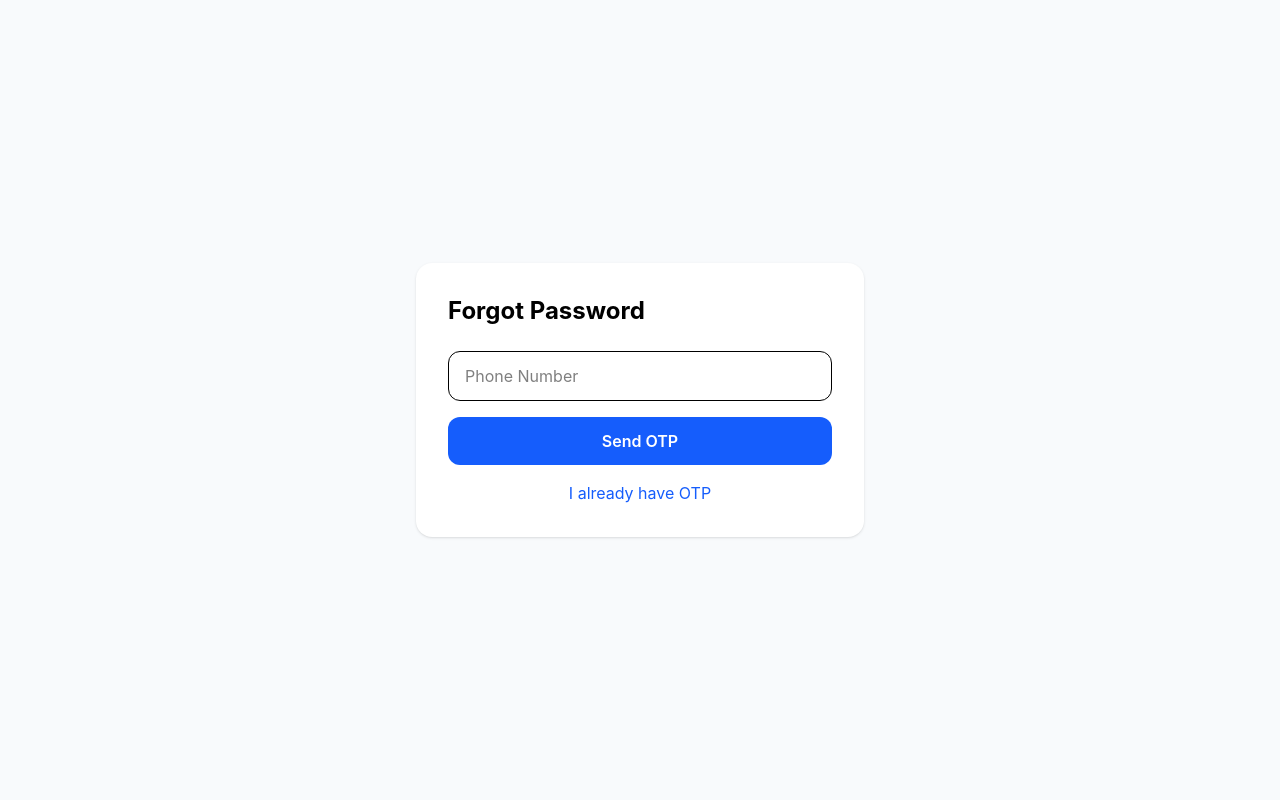
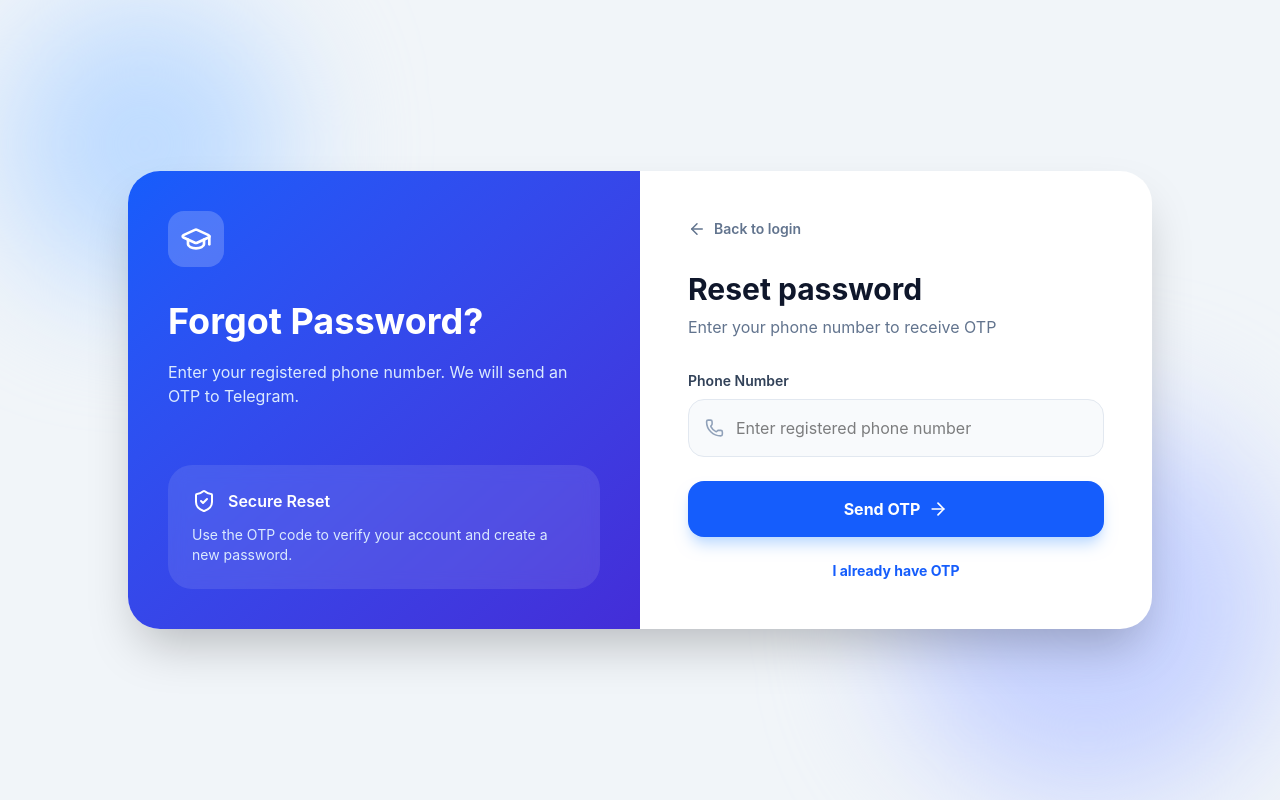
Before and after one commit to limhong123/TamdanSes_Lv2, a React app in the folder frontend/: page /forgot-password in a window 1280 px wide. Built offline with nearby package versions, Linux system fonts and the light colour scheme; the HTML template or start-up script is replaced by a standard one.

Commit message:
update ui

```diff
--- a/frontend/src/pages/auth/ForgotPassword.jsx
+++ b/frontend/src/pages/auth/ForgotPassword.jsx
@@ -1,3 +1,11 @@
+import {
+  ArrowLeft,
+  ArrowRight,
+  GraduationCap,
+  Phone,
+  Send,
+  ShieldCheck,
+} from "lucide-react";
 import { useState } from "react";
 import { Link, useNavigate } from "react-router-dom";
 import api from "../../api/axios";
@@ -7,16 +15,21 @@ export default function ForgotPassword() {
 
   const [phone, setPhone] = useState("");
   const [message, setMessage] = useState("");
+  const [type, setType] = useState("");
+  const [loading, setLoading] = useState(false);
 
   const submit = async (e) => {
     e.preventDefault();
     setMessage("");
+    setType("");
+    setLoading(true);
 
     try {
       const res = await api.post("/auth/forgot-password", {
         phone,
       });
 
+      setType("success");
       setMessage(res.data.message || "OTP sent to Telegram");
 
       setTimeout(() => {
@@ -25,39 +38,115 @@ export default function ForgotPassword() {
         });
       }, 800);
     } catch (err) {
+      setType("error");
       setMessage(err?.response?.data?.detail || "Send OTP failed");
+    } finally {
+      setLoading(false);
     }
   };
 
   return (
-    <div className="flex min-h-screen items-center justify-center bg-slate-50 px-4">
-      <form
-        onSubmit={submit}
-        className="w-full max-w-md rounded-2xl bg-white p-8 shadow"
+    <div className="relative flex min-h-screen items-center justify-center overflow-hidden bg-slate-100 px-4">
+      <div className="absolute left-0 top-0 h-72 w-72 rounded-full bg-blue-200 blur-3xl" />
+      <div className="absolute bottom-0 right-0 h-96 w-96 rounded-full bg-indigo-200 blur-3xl" />
+
+      <div className="relative grid w-full max-w-5xl overflow-hidden rounded-[2rem] bg-white shadow-2xl md:grid-cols-2">
+        <div className="hidden bg-gradient-to-br from-blue-600 to-indigo-700 p-10 text-white md:flex md:flex-col md:justify-between">
+          <div>
+            <div className="mb-8 flex h-14 w-14 items-center justify-center rounded-2xl bg-white/20">
+              <GraduationCap size={32} />
+            </div>
+
+            <h1 className="text-4xl font-bold leading-tight">
+              Forgot Password?
+            </h1>
+
+            <p className="mt-4 text-blue-100">
+              Enter your registered phone number. We will send an OTP to Telegram.
+            </p>
+          </div>
+
+          <div className="rounded-3xl bg-white/10 p-6 backdrop-blur">
+            <div className="mb-3 flex items-center gap-3">
+              <ShieldCheck />
+              <p className="font-semibold">Secure Reset</p>
+            </div>
+
+            <p className="text-sm text-blue-100">
+              Use the OTP code to verify your account and create a new password.
+            </p>
+          </div>
+        </div>
+
+        <form onSubmit={submit} className="p-8 md:p-12">
+          <Link
+            to="/login"
+            className="mb-8 inline-flex items-center gap-2 text-sm font-semibold text-slate-500 hover:text-blue-600"
           >
-        <h1 className="mb-6 text-2xl font-bold">Forgot Password</h1>
+            <ArrowLeft size={18} />
+            Back to login
+          </Link>
 
-        {message && <p className="mb-4 text-blue-600">{message}</p>}
+          <div className="mb-8">
+            <div className="mb-5 flex h-14 w-14 items-center justify-center rounded-2xl bg-blue-50 text-blue-600 md:hidden">
+              <Send size={30} />
+            </div>
+
+            <h2 className="text-3xl font-bold text-slate-900">
+              Reset password
+            </h2>
+
+            <p className="mt-2 text-slate-500">
+              Enter your phone number to receive OTP
+            </p>
+          </div>
+
+          {message && (
+            <div
+              className={`mb-5 rounded-2xl border px-4 py-3 text-sm font-medium ${
+                type === "success"
+                  ? "border-green-100 bg-green-50 text-green-600"
+                  : "border-red-100 bg-red-50 text-red-600"
+              }`}
+            >
+              {message}
+            </div>
+          )}
+
+          <div className="mb-6">
+            <label className="mb-2 block text-sm font-semibold text-slate-700">
+              Phone Number
+            </label>
+
+            <div className="flex items-center rounded-2xl border border-slate-200 bg-slate-50 px-4 focus-within:border-blue-600 focus-within:bg-white">
+              <Phone size={20} className="text-slate-400" />
 
               <input
                 value={phone}
                 onChange={(e) => setPhone(e.target.value)}
-          placeholder="Phone Number"
-          className="mb-4 w-full rounded-xl border px-4 py-3"
+                placeholder="Enter registered phone number"
+                className="w-full bg-transparent px-3 py-4 outline-none"
                 required
               />
+            </div>
+          </div>
 
-        <button className="w-full rounded-xl bg-blue-600 py-3 font-semibold text-white">
-          Send OTP
+          <button
+            disabled={loading}
+            className="flex w-full items-center justify-center gap-2 rounded-2xl bg-blue-600 px-4 py-4 font-bold text-white shadow-lg shadow-blue-200 hover:bg-blue-700 disabled:cursor-not-allowed disabled:opacity-60"
+          >
+            {loading ? "Sending..." : "Send OTP"}
+            {!loading && <ArrowRight size={20} />}
           </button>
 
           <Link
             to="/reset-password"
-          className="mt-4 block text-center text-blue-600"
+            className="mt-6 block text-center text-sm font-bold text-blue-600 hover:underline"
           >
             I already have OTP
           </Link>
         </form>
       </div>
+    </div>
   );
 }
```
Also changed, not shown: 2 other files (tests, documents, lock files or other folders). Lines whose indentation alone changed are shown as unchanged.
